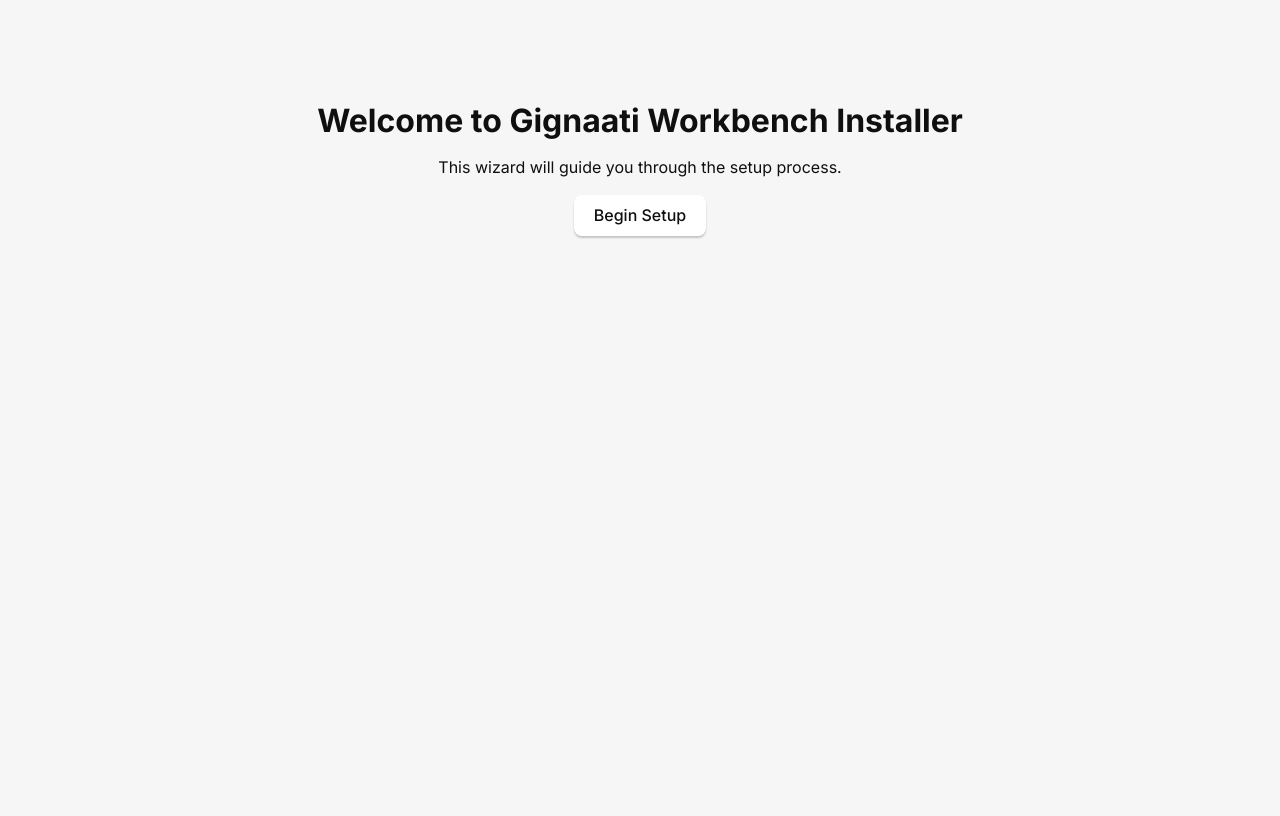
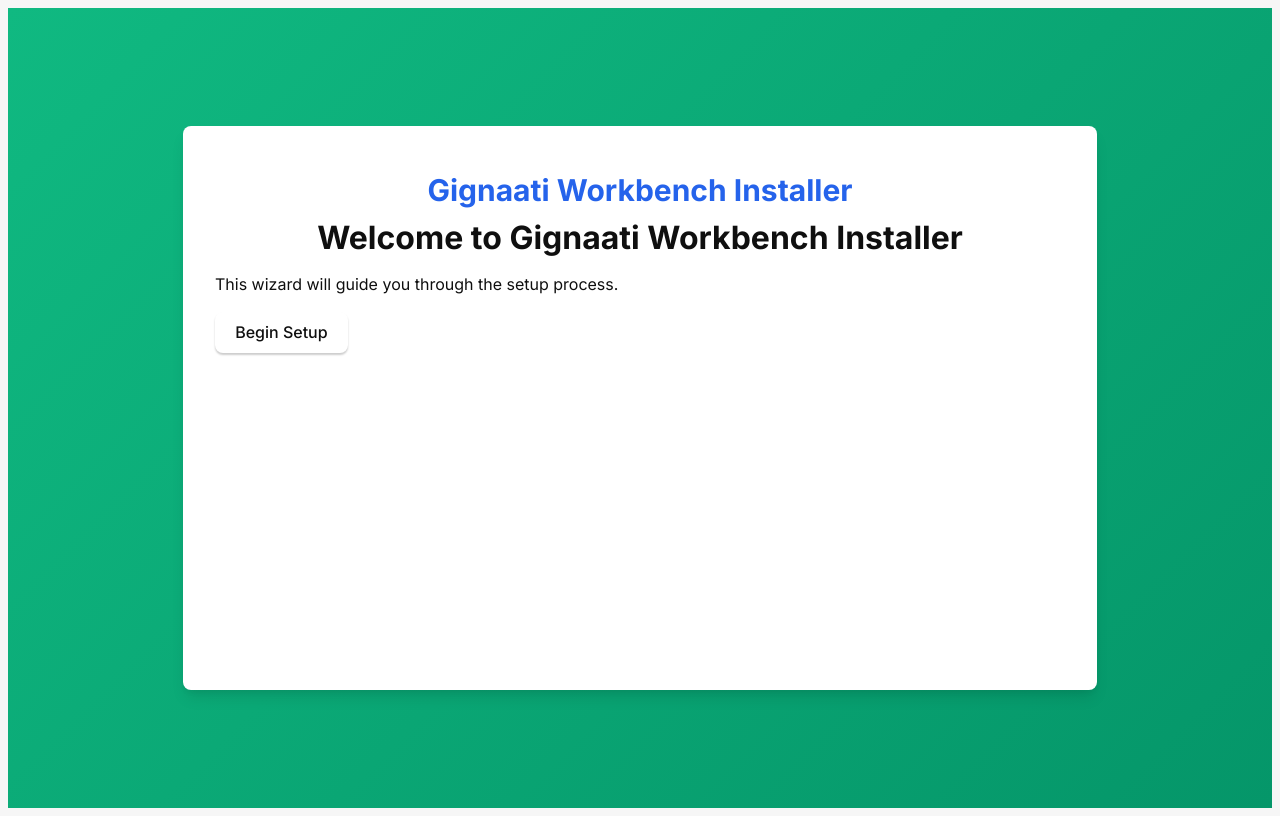
Before and after one commit to Rish5537/gw-installer1, a React (Vite) app: page / in a window 1280 px wide. Built offline with nearby package versions, Linux system fonts and the light colour scheme.

Commit message:
Phase 2.3: Implemented unified window layout and design wrapper

```diff
--- a/src/App.tsx
+++ b/src/App.tsx
@@ -1,11 +1,13 @@
-import "./App.css";
-import InstallationWizard from "./components/InstallationWizard";
+import "./styles/brand.css"; // 🎨 Brand color system
+import "./App.css"; // Optional custom overrides
+import Layout from "./components/Layout"; // 🧱 Unified window layout
+import InstallationWizard from "./components/InstallationWizard"; // ⚙️ Main installer logic
 
 function App() {
   return (
-    <main className="container">
+    <Layout title="Gignaati Workbench Installer">
       <InstallationWizard />
-    </main>
+    </Layout>
   );
 }
 
```
